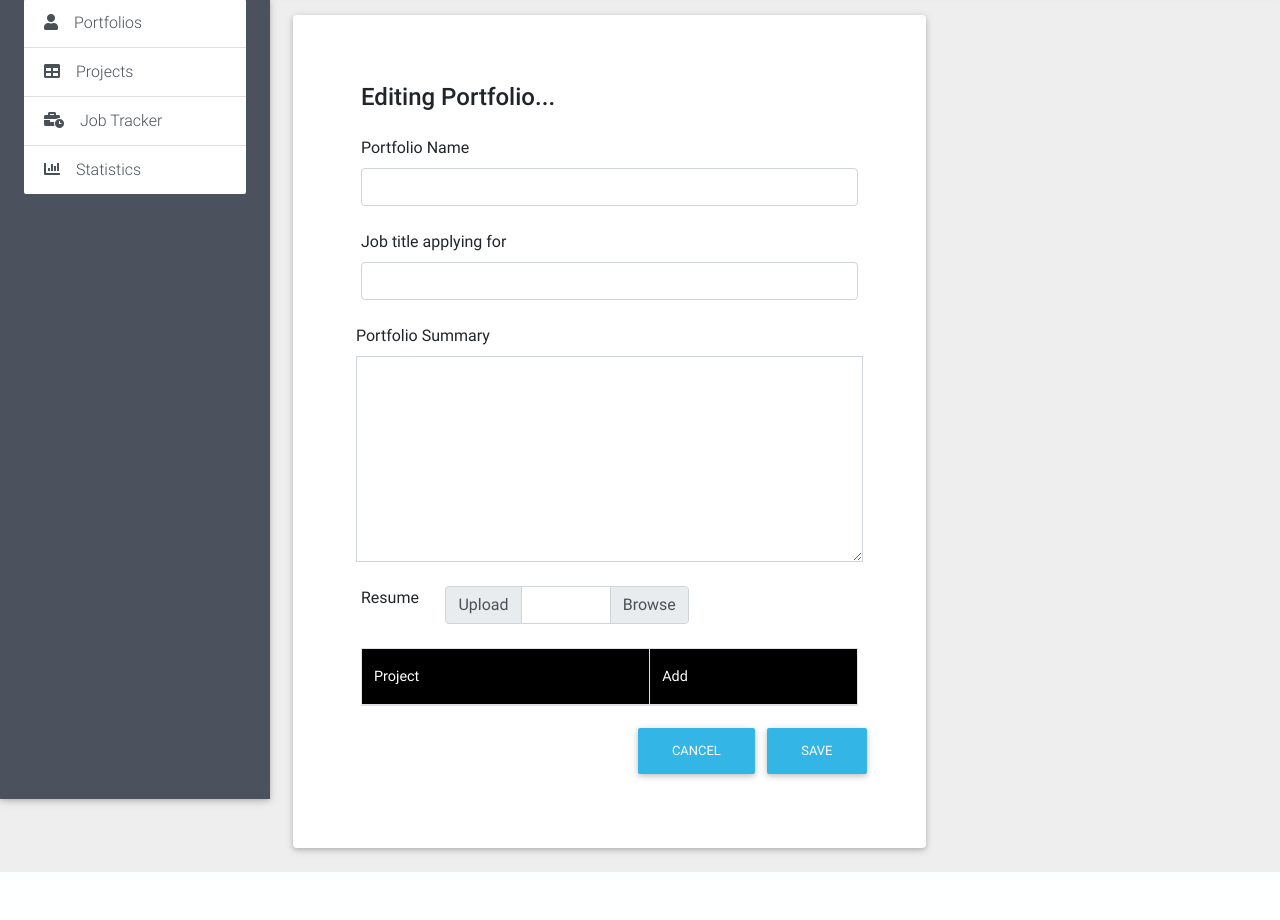
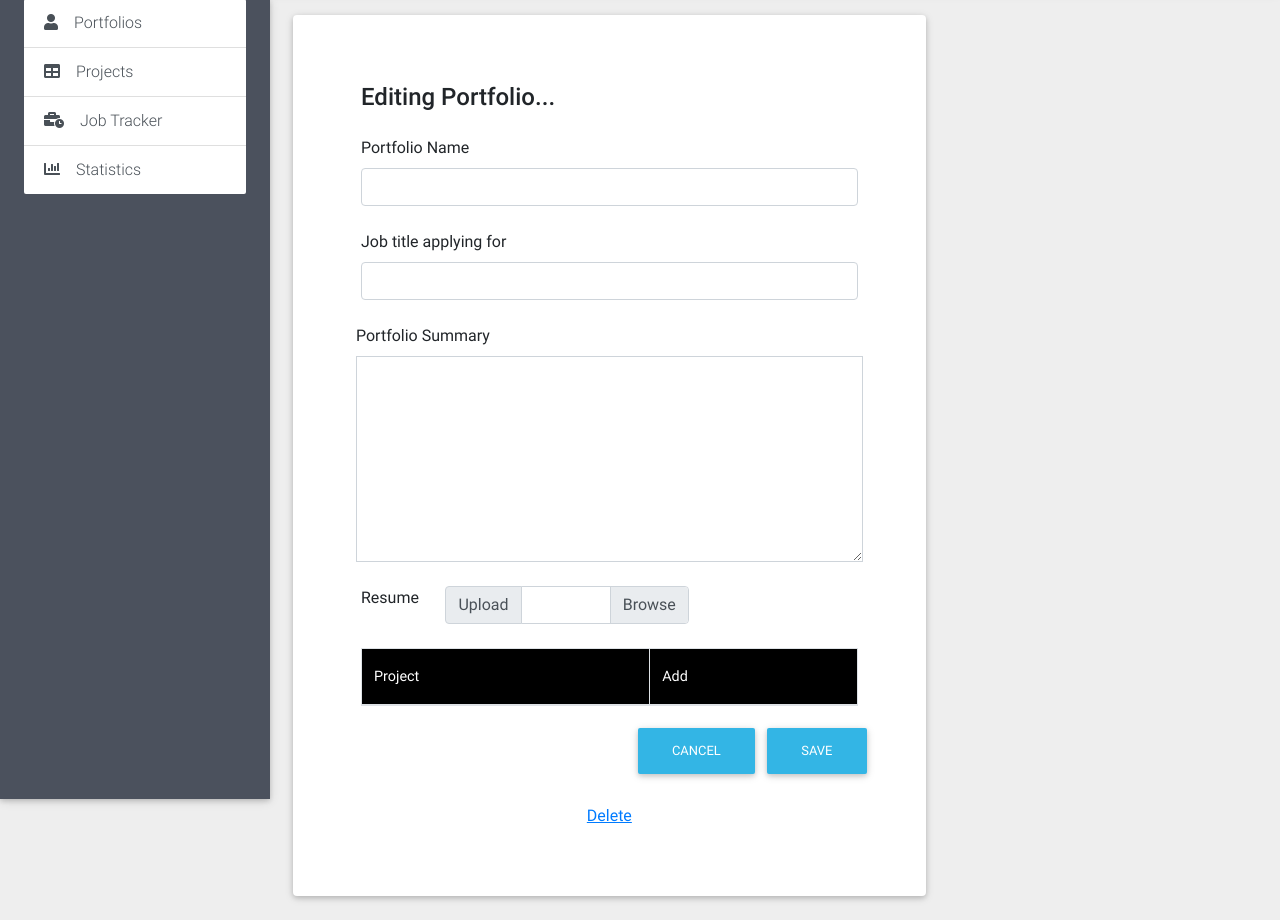
Before and after one commit to devsoor/cozyFolio, a Django app: page /portfolioEdit/assignProject/1 in a window 1280 px wide. Shown: the part 85-1005 px from the top of the page. Before the commit the page ends 957 px from the top, so only its background shows below. Run offline with Django 3.2, Linux system fonts and the light colour scheme; tables that the repository leaves empty hold one stand-in row (values such as "Sample post"); lists and menus that the app fills with data are empty; some libraries are stand-ins or nearby versions.

Commit message:
Added delte buttons to project edit and portfolio edit

```diff
--- a/cozyfolio_app/templates/portfolio.html
+++ b/cozyfolio_app/templates/portfolio.html
@@ -46,7 +46,7 @@
               </div>
 
               <!-- Resume upload -->
-              <div class="form-row mb-4">
+              <!-- <div class="form-row mb-4">
                 <div class="col-md-2">
                   <label for="portfolioFormResume">Resume</label>
                 </div>
@@ -62,7 +62,7 @@
                     </div>
                   </div>
                 </div>
-              </div>
+              </div> -->
               <table class="table table-striped table-bordered ">
                 <thead class="black white-text">
                   <tr>
@@ -86,7 +86,7 @@
                 <!-- <button class="btn btn-info" type="cancel">Cancel</button> -->
                 <button class="btn btn-info" onclick="window.location.replace('/dashboard'); return false;" type="cancel">Cancel</button>
                 <button class="btn btn-info" type="submit">Save</button>
-              </div>
+
             </form>
           </div>
         </div>
--- a/cozyfolio_app/templates/portfolioEdit.html
+++ b/cozyfolio_app/templates/portfolioEdit.html
@@ -94,8 +94,9 @@
               <div class="row justify-content-end">
                 <!-- <a href="/dashboard"><u>Cancel</u></a> -->
                 <button class="btn btn-info" onclick="window.location.replace('/dashboard'); return false;" type="cancel">Cancel</button>
-                <button class="btn btn-info" type="submit">Save</button>
-              </div>
+                <button class="btn btn-info" style="display: block;" type="submit">Save</button><br>
+              </div><br>
+              <a style="display: block; text-align: center;" href="deletePortfolio/{{portfolio.id}}"><u>Delete</u></a>
             </form>
           </div>
         </div>
--- a/cozyfolio_app/templates/projectEdit.html
+++ b/cozyfolio_app/templates/projectEdit.html
@@ -56,6 +56,8 @@
                 <button class="btn btn-info" type="cancel">Cancel</button>
                 <button class="btn btn-info" type="submit">Save</button>
               </div>
+              <br>
+              <a style="display: block; text-align: center;" href="/deleteProject/{{project.id}}"><u>Delete</u></a>
             </form>
           </div>
         </div>
--- a/cozyfolio_app/urls.py
+++ b/cozyfolio_app/urls.py
@@ -38,6 +38,8 @@ urlpatterns = [
     path('jobStatistic', views.jobStatistic),
     path('updateJob/<int:id>', views.updateJob),
     path('newJob/<int:id>', views.newJob),
+    path('deleteProject/<int:id>', views.deleteProject),
+    path('portfolioEdit/deletePortfolio/<int:id>', views.deletePortfolio),
 
 ]
 
--- a/cozyfolio_app/views.py
+++ b/cozyfolio_app/views.py
@@ -20,6 +20,16 @@ MEDIA_ROOT = os.path.join(BASE_DIR, 'cozyfolio_app/static/media/')
 
 def index(request):
     return render(request, "index.html")
+
+def deleteProject(request, id):
+    to_delete = Project.objects.get(id = id)
+    to_delete.delete()
+    return redirect('/dashboard')
+
+def deletePortfolio(request, id):
+    to_delete = Portfolio.objects.get(id = id)
+    to_delete.delete()
+    return redirect('/dashboard')
 
 def registerUser(request):
     errors = User.objects.register_validator(request.POST)
@@ -172,10 +182,10 @@ def portfolioCreate(request):
     newName  = request.POST['portfolioFormName']
     newTitle = request.POST['portfolioFormJobTitle']
     newSummary = request.POST['portfolioFormSummary']
-    newResume = request.POST['portfolioFormResume']
+    # newResume = request.POST['portfolioFormResume']
     projList = request.POST.getlist('checks[]')
     newUser = User.objects.get(email = request.session['userEmail'])
-    newPort = Portfolio.objects.create(name = newName, title = newTitle, portfolioSummary = newSummary, resume = newResume,user = newUser)
+    newPort = Portfolio.objects.create(name = newName, title = newTitle, portfolioSummary = newSummary,user = newUser)
 
     for i in projList:
         if Project.objects.get(id = i) in newPort.project.all():
```
